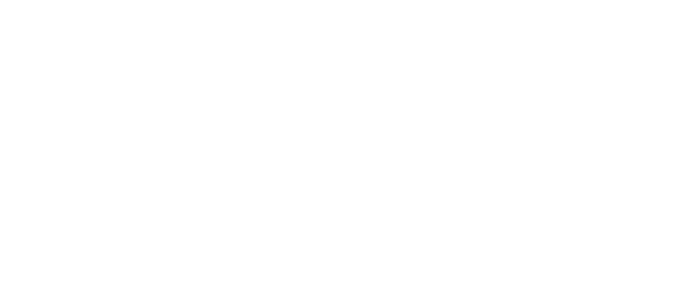
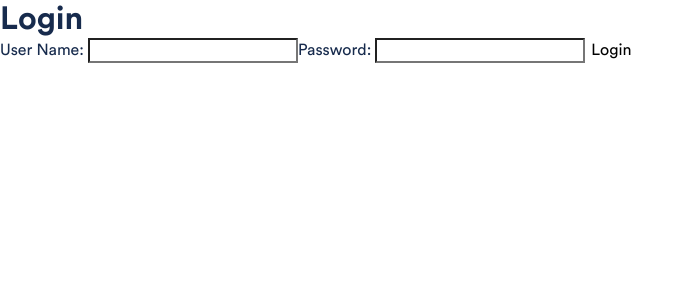
Before and after one commit to YoungShinKang/ITSM_DEV, a React (Create React App) app: page /login in a window 1280 px wide. Before the commit this address had no page. Shown: the top 300 px of the page, without its empty margins (0-693 px from the left). Built offline with nearby package versions, Linux system fonts and the light colour scheme.

Commit message:
5월 11일 커밋

```diff
--- a/src/App/App.js
+++ b/src/App/App.js
@@ -2,6 +2,7 @@ import React, { Fragment } from 'react';
 
 import NormalizeStyles from './NormalizeStyles';
 import BaseStyles from './BaseStyles';
+
 
 // We're importing .css because @font-face in styled-components causes font files
 // to be constantly re-requested from the server (which causes screen flicker)
--- a/src/App/ItsmRoutes.jsx
+++ b/src/App/ItsmRoutes.jsx
@@ -4,18 +4,23 @@ import { createBrowserHistory } from 'history'
 
 import Project from 'Project/Project';
 import PageError from 'common/components/PageError/PageError';
+import LoginComponent from 'Project/Login/LoginComponent'
+
+import AuthContextProvider from 'common/utils/authContextProvider';
 
 const history = createBrowserHistory();
 
 const ItsmRoutes = () => (
+  <AuthContextProvider>
     <BrowserRouter>
       <Routes>
-      {/*<Redirect exact from="/" to="/project" />*/}
+        <Route path="/login" element={<LoginComponent />} />
         <Route path="/project/*" element={<Project />} />
         <Route path="/error" element={<PageError />} />
-      {/*<Route component={PageError} />*/}
+        <Route element={<PageError />} />
       </Routes>
     </BrowserRouter>
+  </AuthContextProvider>
 );
 
 export default ItsmRoutes;
--- /dev/null
+++ b/src/Project/Login/LoginComponent.jsx
@@ -0,0 +1,55 @@
+import React, {useState} from 'react'
+import useManageAuth from 'common/hooks/manageAuth'
+
+function LoginComponent(props) {
+
+    const [username, setUsername] = useState('');
+    const [password, setPassword] = useState('');
+    const [token, setToken] = useState(localStorage.getItem("token") || '');
+    const [hasLoginFailed, setHasLoginFailed] = useState(false);
+    const [showSuccessMessage, setShowSuccessMessage] = useState(false);
+
+    const onChangeUsername = event => setUsername(event.target.value);
+    const onChangePassword = event => setPassword(event.target.value);
+
+    const auth = useManageAuth();
+
+    const onLoginClick = () => {
+
+        auth.login(username, password);
+
+        //로그인이되면 해당 user의 리스트로 이동하면 된다. 혹은 user의 project page 이거나...
+
+        /*
+
+        AuthenticationService.requestAuthTokenService(username, password)
+        .then((response)=>{
+            console.log('is login response?');
+            setToken(response.data.token);
+            AuthenticationService.registLoginAuthToken(username, response.data.token);
+            props.history.push(`/result/${username}`)
+        }).catch( () => {
+
+            setShowSuccessMessage(false);
+            setHasLoginFailed(true);
+
+        });
+
+        */
+    }
+
+    return (
+        <div>
+            <h1>Login</h1>
+            <div className="container">
+                {hasLoginFailed && <div className="alert alert-warning">잘못된 계정입니다.</div>}
+                {showSuccessMessage && <div>로그인 성공</div>}
+                User Name: <input type="text" name="username" value={username} onChange={onChangeUsername}/>
+                Password: <input type="password" name="password" value={password}  onChange={onChangePassword}/>
+                <button className="btn btn-success" onClick={onLoginClick}>Login</button>
+            </div>
+        </div>
+    )
+}
+
+export default LoginComponent
--- a/src/Project/Project.jsx
+++ b/src/Project/Project.jsx
@@ -18,6 +18,7 @@ import Modal from 'common/components/Modal/Modal';
 import IssueDetails from './IssueDetails/ProjectBoardIssueDetails';
 
 import { createQueryParamModalHelpers } from 'common/utils/queryParamModal';
+
 
 
 const Project = () => {
@@ -47,7 +48,7 @@ const Project = () => {
 
   return (
     <ProjectPage>
-
+      {/** 이 left 바는 만약 로그인이 되어 있지 않다면 화면에 표시되지 않아야 한다. */}
       <NavbarLeft
         issueCreateModalOpen={issueCreateModalHelpers.open}
       />
@@ -64,6 +65,10 @@ const Project = () => {
       )}
 
       <Routes>
+        <Route
+          path="login"
+          element={<Board project={project} />}
+        />
         <Route
           path="board"
           element={<Board project={project} />}
--- /dev/null
+++ b/src/common/hooks/manageAuth.js
@@ -0,0 +1,35 @@
+import useApi from 'common/hooks/api';
+import toast from 'common/utils/toast';
+
+
+function useManageAuth() {
+
+    const [{ data, error, isWorking }, loginRequest] = useApi.post('/auth/login');
+
+    const login = async (username, password) => {
+        try {
+            await loginRequest({
+            //post로 날아가는 요청내용. 아마 ID/PASSWD
+            userId:username,
+            pw:password,
+        });
+        } catch (error) {
+            toast.error(error);
+        }
+
+        //어기서 data의 토큰을 확인해서 로그인 페이지로 redirect 하면 된다.
+    };
+
+    const logout = () => {
+        //데이터를 비우는 작업을 하면 된다.
+    }
+
+
+    return {
+        data,
+        login,
+        logout,
+    };
+  }
+
+  export default useManageAuth;
--- /dev/null
+++ b/src/common/utils/authContext.js
@@ -0,0 +1,14 @@
+import { createContext } from "react";
+
+const authContext = createContext({
+    loggedUser: {
+        userNm: '',
+        userId: '',
+        token: '',
+    },
+    loggedIn: false,
+    setLoggedUser: () => {},
+    setLoggedIn: () => {}
+});
+
+export default authContext;
--- /dev/null
+++ b/src/common/utils/authContextProvider.js
@@ -0,0 +1,40 @@
+import autnContext from './authContext';
+import {useState} from 'react';
+
+const AuthContextProvider = ({children}) => {
+
+    const setLoggedUser = (data) => {
+        setAuth(prevState => (
+            {
+                ...prevState,
+                loggedUser: data
+            }
+        ))
+    }
+
+    const setLoggedIn = () => {
+        setAuth(prevState => (
+            {
+                ...prevState,
+                loggedIn: !prevState.loggedIn
+            }
+        ))
+    }
+
+    const initialAuth = {
+        loggedUser: {},
+        loggedIn: false,
+        setLoggedUser,
+        setLoggedIn
+    }
+
+    const [auth, setAuth] = useState(initialAuth);
+
+    return (
+        <autnContext.Provider value={auth}>
+            {children}
+        </autnContext.Provider>
+    )
+}
+
+export default AuthContextProvider;
```
Lines whose indentation alone changed are shown as unchanged.
